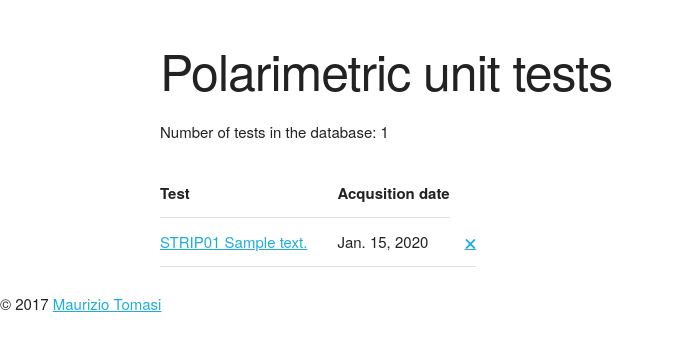
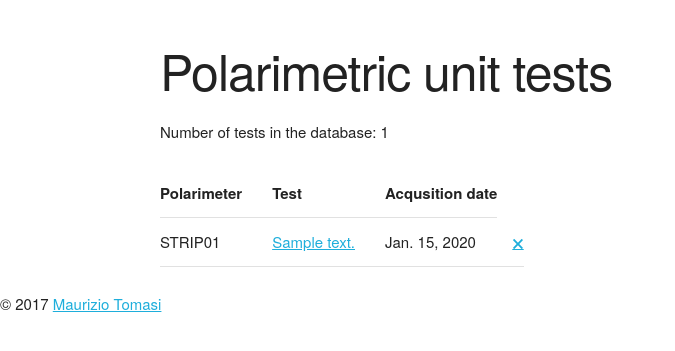
Before and after one commit to lspestrip/stdb2, a Django app: page /unittests/ in a window 1280 px wide. Shown: the part 187-538 px from the top of the page, without its empty margins (0-675 px from the left). Run offline with Django 3.2, Linux system fonts and the light colour scheme; tables that the repository leaves empty hold one stand-in row (values such as "Sample post"); parts of the project's set-up code (start-up, migrations or seed data) failed here and were passed over.

Commit message:
Improve the layout of the test list

```diff
--- a/unittests/templates/unittests/polarimetertest_list.html
+++ b/unittests/templates/unittests/polarimetertest_list.html
@@ -17,16 +17,20 @@ LSPE/Strip DB: List of tests
         {% if tests %}
         <table>
             <thead>
+                <th>Polarimeter</th>
                 <th>Test</th>
                 <th>Acqusition date</th>
             </thead>
+            <tbody>
                 {% for test in tests %}
                 <tr>
-                <td><a href="{% url 'unittests:test_details' test.id %}">{{ test.polarimeter_name }} {{ test.test_type }}</a></td>
+                    <td>{{ test.polarimeter_name }}</a></td>
+                    <td><a href="{% url 'unittests:test_details' test.id %}">{{ test.test_type }}</a></td>
                     <td>{{ test.acquisition_date }}</td>
                     <td><a href="{% url 'unittests:test_delete' test.id %}">🗙</a></td>
                 </tr>
                 {% endfor %}
+            </tbody>
         </table>
         {% endif %}
     </div>
```
Lines whose indentation alone changed are shown as unchanged.
